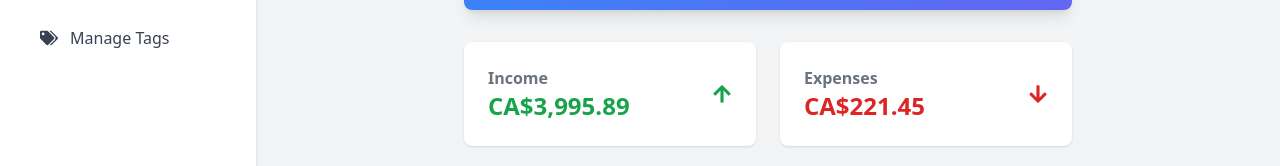
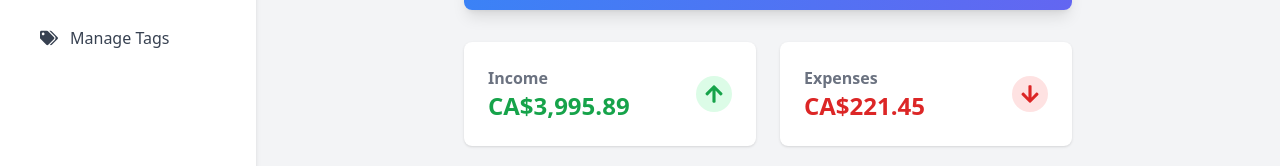
Before and after one commit to Sanduni4822/CashFlow-Tracker-Individual-, a React (Vite) app: page / in a window 1280 px wide. Shown: the part 254-420 px from the top of the page. Built offline with nearby package versions, Linux system fonts and the light colour scheme.

Commit message:
Included the circular background for the arrows in the Income and Expenses cards

```diff
--- a/src/pages/home/HomePage.jsx
+++ b/src/pages/home/HomePage.jsx
@@ -27,13 +27,21 @@ const HomePage = () => {
           <StatCard
             label="Income"
             value="CA$3,995.89"
-            icon={<FaArrowUp />}
+            icon={
+              <div className="bg-green-100 p-2 rounded-full">
+                <FaArrowUp />
+              </div>
+            }
             color="text-green-600"
           />
           <StatCard
             label="Expenses"
             value="CA$221.45"
-            icon={<FaArrowDown />}
+            icon={
+              <div className="bg-red-100 p-2 rounded-full">
+                <FaArrowDown />
+              </div>
+            }
             color="text-red-600"
           />
         </div>
```
